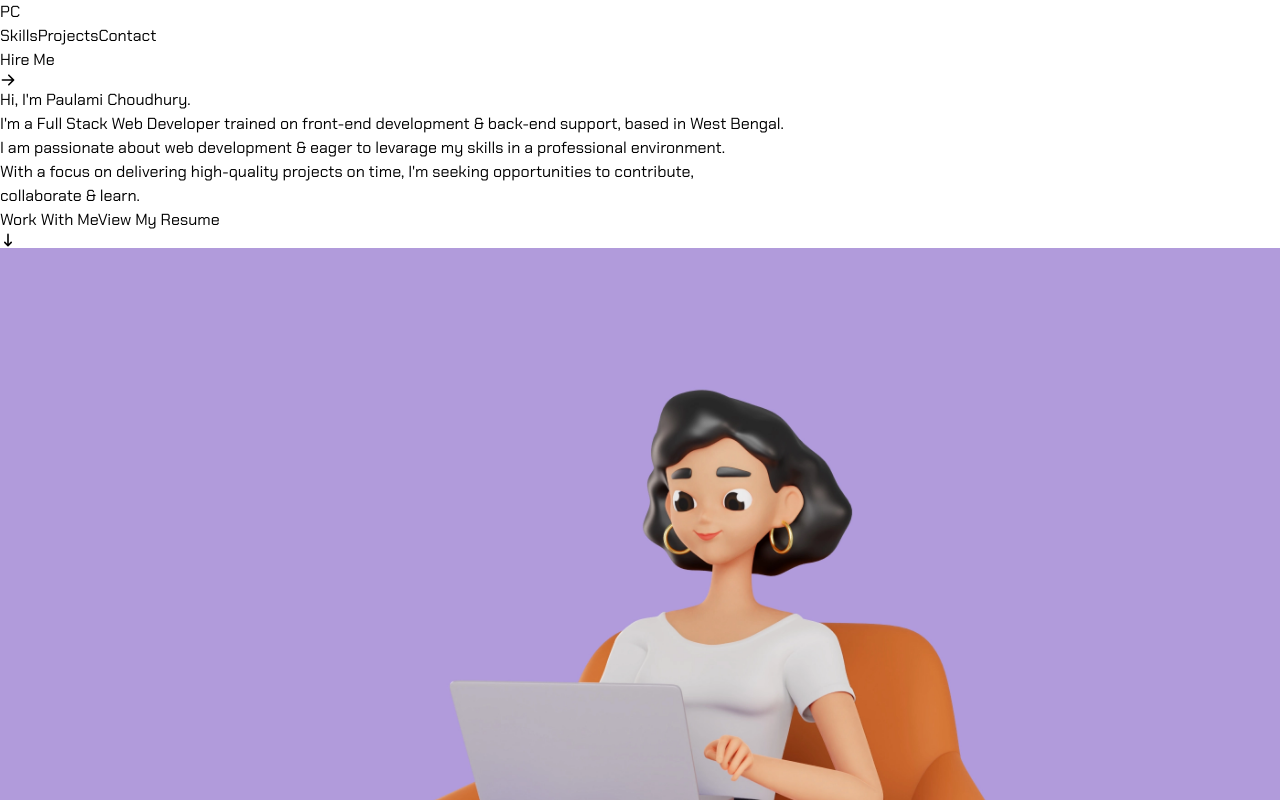
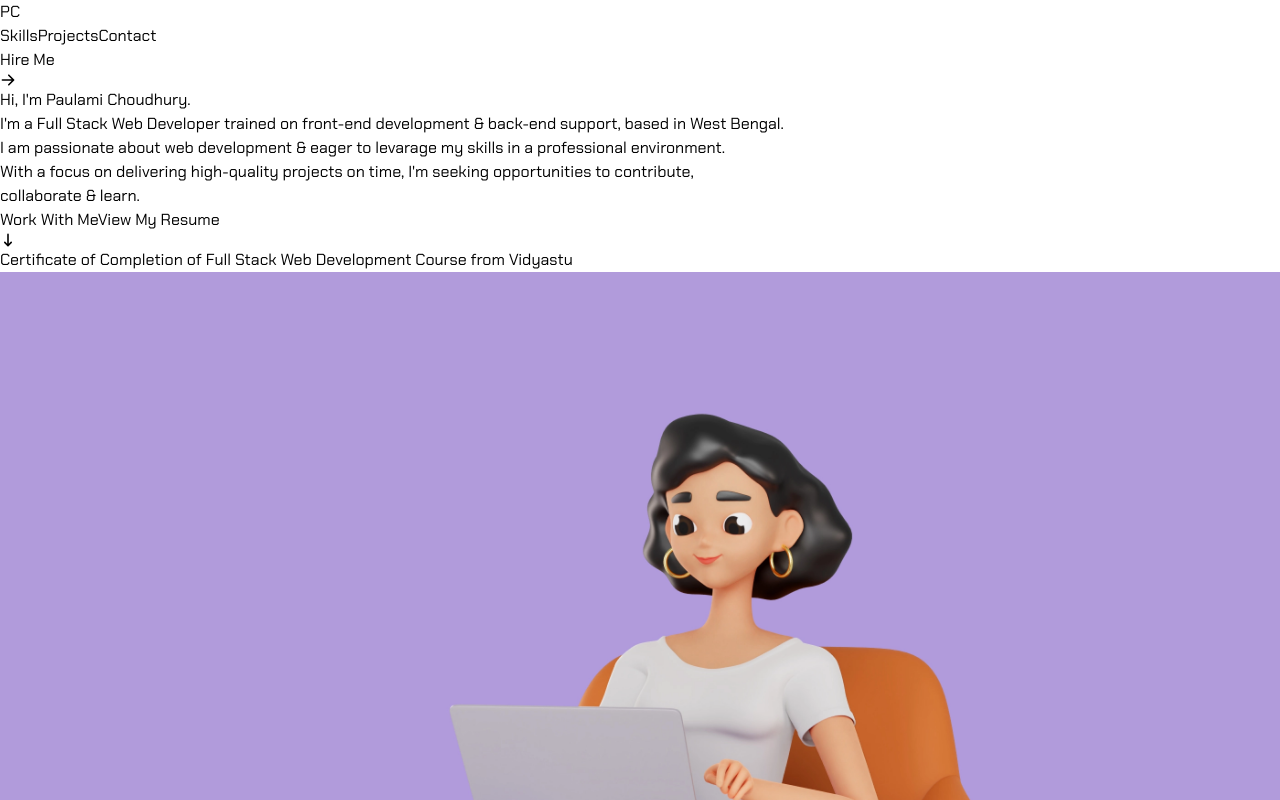
Before and after one commit to PAulAmIC79/paulami-choudhury-portfolio, a React (Vite) app: page / in a window 1280 px wide. Shown: the top 800 px of the page. Built offline with nearby package versions, Linux system fonts and the light colour scheme; the HTML template or start-up script is replaced by a standard one.

Commit message:
adding certificate

```diff
--- /dev/null
+++ b/src/CertificateLink.jsx
@@ -0,0 +1,12 @@
+import React from 'react'
+
+const CertificateLink = () => {
+  return (
+    <a href="MERN_Stack_Certificate.pdf" target="_blank" rel="noreferrer" >
+   Certificate of Completion of Full Stack Web Development Course from Vidyastu
+</a>
+
+  )
+}
+
+export default CertificateLink
--- a/src/components/About.jsx
+++ b/src/components/About.jsx
@@ -1,6 +1,7 @@
 import React from "react";
 import { HiArrowNarrowDown } from "react-icons/hi";
 import ResumeLink from "../ResumeLink";
+import CertificateLink from "../CertificateLink";
 
 export default function About() {
   return (
@@ -28,6 +29,13 @@ export default function About() {
               <ResumeLink /><HiArrowNarrowDown className="h-12 lg:w-4 lg:h-7 ml-1" />
             </a>
           </div>
+          <div className="flex justify-items-start mt-5">
+          <a
+              href="/"
+              className="inline-flex text-gray-400 bg-blue-950  border-0 py-2 px-6 focus:outline-none hover:bg-gray-700 hover:text-white rounded text-lg">
+              <CertificateLink />
+            </a>
+            </div>
         </div>
         <div className="w-80 lg:w-96 lg:mr-16">
           <img
```
Also changed, not shown: 1 other file (tests, documents, lock files or other folders).
